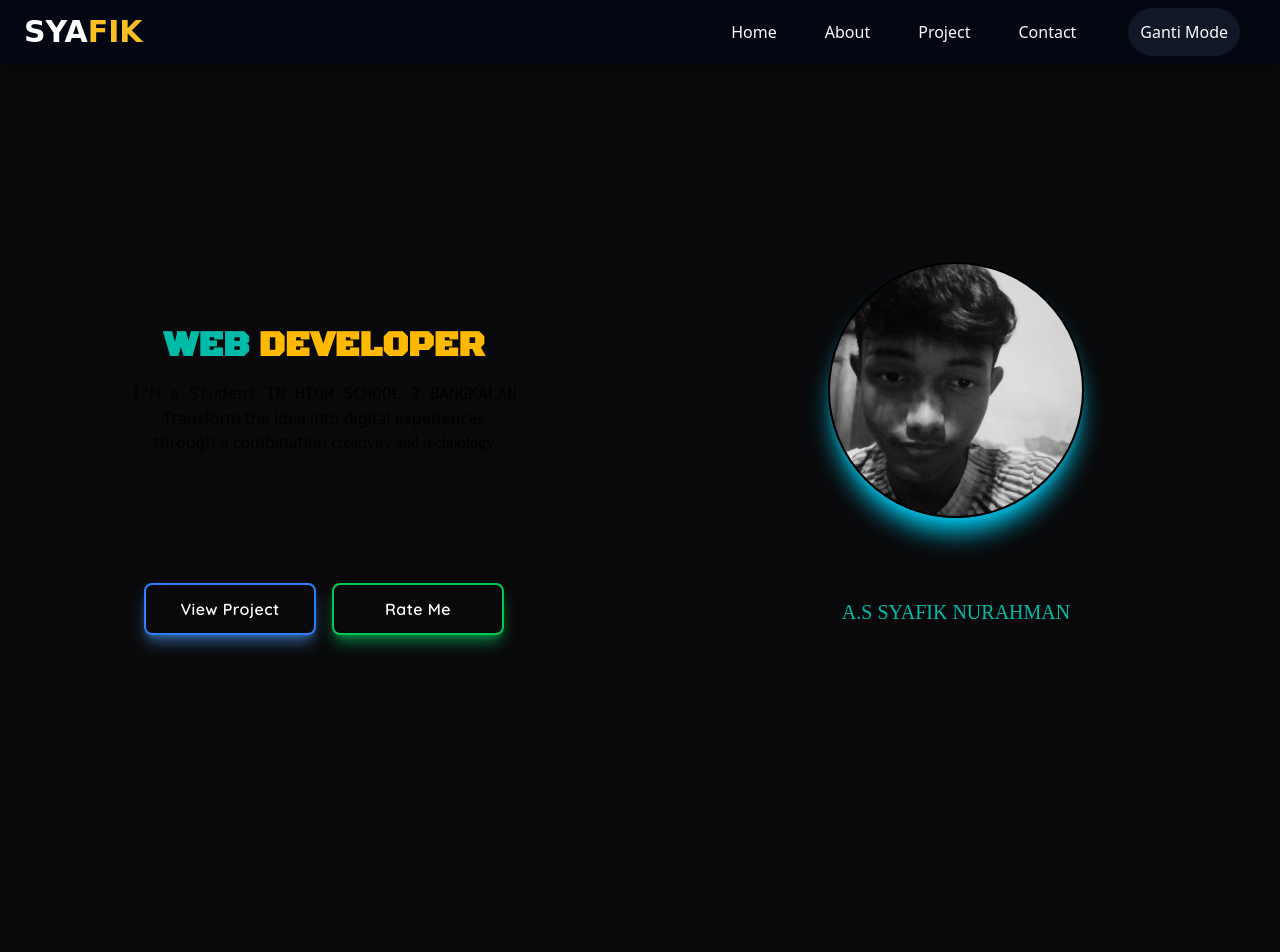
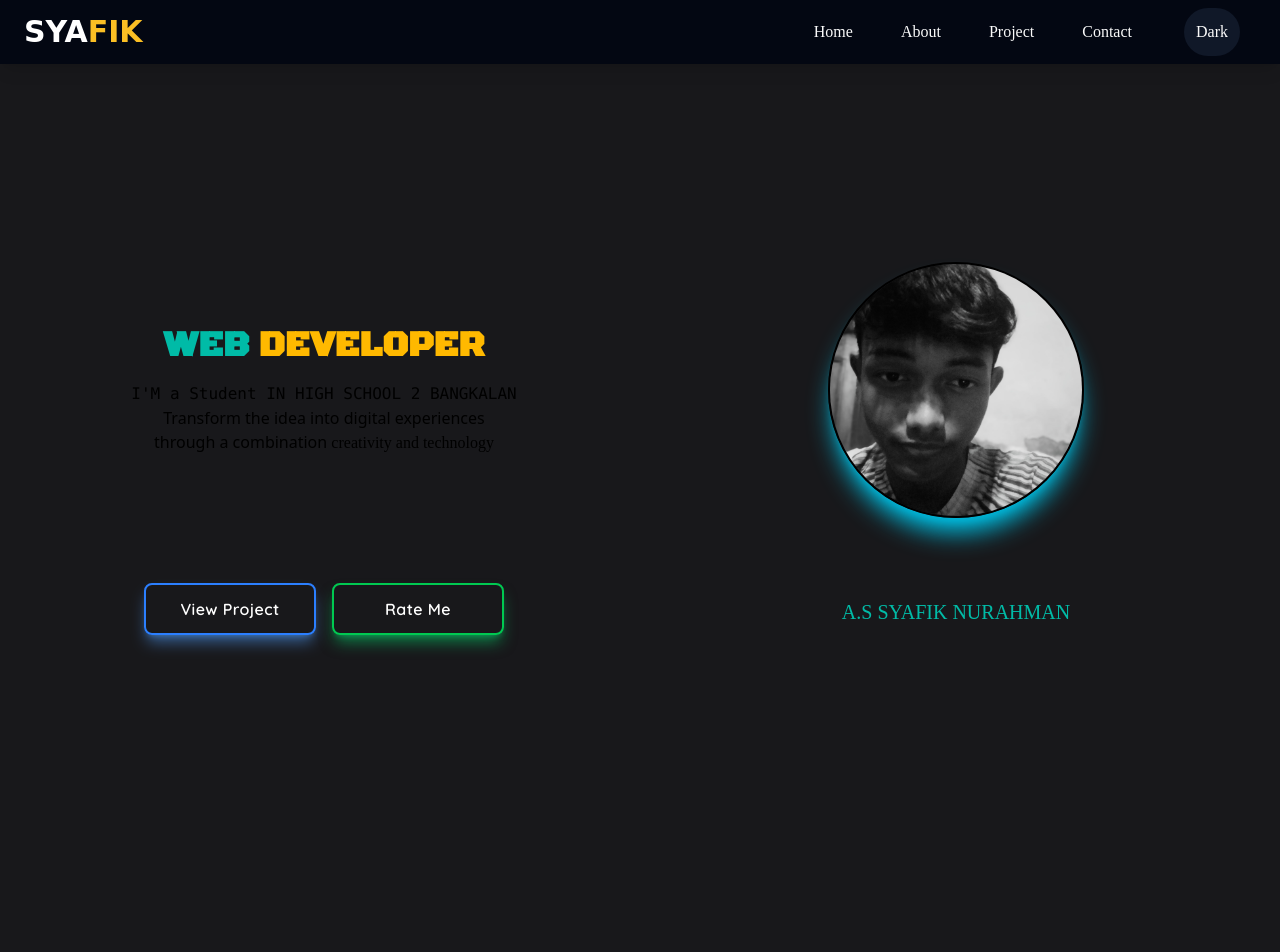
Before and after one commit to theLarvathon/syafikweb, a PHP site: page / in a window 1280 px wide; the page is wider, and only the part inside the window is pictured. Shown: the top 952 px of that part. Run offline with PHP 8.4, Linux system fonts and the light colour scheme; some libraries are stand-ins or nearby versions; some web fonts are replaced.

Commit message:
fix visual and transition

```diff
--- a/home.php
+++ b/home.php
@@ -22,7 +22,7 @@
   <title>Syafik Dev</title>
 </head>
 
-<body class=" bg-zinc-950">
+<body class=" bg-zinc-900">
   <!-- Tambah padding-top untuk navbar fixed -->
 
   <!-- Navbar -->
@@ -41,14 +41,13 @@
         </svg>
       </div>
       <!-- menu dekstop -->
-      <div id="nav-menu" class="hidden text-neutral-50 md:flex gap-6 ">
+      <div id="nav-menu" class="hidden text-neutral-50 md:flex gap-6 font-jac">
         <a href="#" class="Text-nav p-3 hover:text-teal-400 transition">Home</a>
         <a href="#about" class="Text-nav p-3 hover:text-teal-400 transition">About</a>
         <a href="#project" class="Text-nav p-3 hover:text-teal-400 transition">Project</a>
         <a href="#contact" class="Text-nav p-3 hover:text-teal-400 transition">Contact</a>
         <button
-          class="toggleMode bg-button Text p-3 bg-gray-900 rounded-full mx-4 cursor-pointer hover:text-teal-400 transition">Ganti
-          Mode</button>
+          class="toggleMode bg-button p-3 bg-gray-900 rounded-full mx-4 cursor-pointer hover:text-teal-400 transition Text"> <span>Dark</span></button>
       </div>
     </div>
   </nav>
@@ -60,8 +59,7 @@
     <a href="#project" class="Text-nav p-3 hover:text-teal-400 transition">Project</a>
     <a href="#contact" class="Text-nav p-3 hover:text-teal-400 transition ">Contact</a>
     <button
-      class="toggleMode bg-button Text p-3 bg-stone-900 rounded-full cursor-pointer hover:text-teal-400 transition">Ganti
-      Mode</button>
+      class="toggleMode bg-button p-3 bg-stone-900 rounded-full cursor-pointer hover:text-teal-400 transition Text">Dark</button>
   </div>
 
   <!-- Hero Section -->
@@ -399,14 +397,14 @@
           </p>
           <p class="Text text-gray-300">
             <a href="https://www.instagram.com/xlarvaton" class="font-semibold text-teal-400">Instagram:
-              <span class="text-neutral-50">@xlarvaton</span>
+              <span class="Text text-neutral-50">@xlarvaton</span>
 
             </a>
           </p>
           <p class="Text text-gray-300">
             <a href="https://github.com/theLarvathon" class="font-semibold text-teal-400">GitHub:
               <i class="fab fa-github text-2xl"></i>
-              <span class="text-neutral-50">thelarvathon</span>
+              <span class="Text text-neutral-50">thelarvathon</span>
             </a>
           </p>
         </div>
@@ -415,10 +413,10 @@
   </section>
 
   <!-- Footer -->
-  <footer class="bg-gray-950 py-6 mt-10">
+  <footer class="navbg bg-gray-950 py-6 mt-10">
     <div class="container w-full px-6 text-center text-gray-400 font-quicksand">
-      <p>&copy; 2026 Syafik Dev. All rights reserved.</p>
-      <p class="text-sm mt-2">Built with Tailwind CSS</p>
+      <p class="Text">&copy; 2026 Syafik Dev. All rights reserved.</p>
+      <p class="text-sm Text mt-2">Built with Tailwind CSS</p>
     </div>
   </footer>
 
--- a/index.css
+++ b/index.css
@@ -37,6 +37,7 @@ body.light-mode {
 .Text.light-mode {
   color: rgb(0, 0, 0);
 }
+
 
 .navbg.light-mode {
   background-color: hsl(241, 100%, 63%);
--- a/index.js
+++ b/index.js
@@ -17,12 +17,16 @@ const fadeinP = document.getElementById("fadeinP");
 // const h4 = document.querySelectorAll("h4");
 // const h2 = document.querySelector("h2");
 window.onload = function () {
-  svg.classList.add("dark-mode");
-  named.classList.add("dark-mode");
-  namedSpan.classList.add("dark-mode");
+  if (svg) svg.classList.add("dark-mode"); // ✅ Aman
+  if (named) named.classList.add("dark-mode");
+  if (namedSpan) namedSpan.classList.add("dark-mode");
 };
+// Asumsikan Anda memiliki selector untuk tombol yang teksnya ingin diubah
+const toggleBtnBtn = document.querySelectorAll('.toggleMode'); // atau selector lain
+
 toggleBtns.forEach((toggleBtn) => {
   toggleBtn.addEventListener("click", function () {
+     console.log("diklik, light-mode?", body.classList.contains("light-mode"));
     // Cek mode saat ini
     if (body.classList.contains("light-mode")) {
       body.classList.remove("light-mode");
@@ -37,8 +41,12 @@ toggleBtns.forEach((toggleBtn) => {
       bgBtn.forEach((r) => r.classList.remove("light-mode"));
       svg.classList.remove("light-mode");
       svg.classList.add("dark-mode");
-      // Update teks tombol
-      toggleBtn.textContent = "light-mode";
+
+
+       toggleBtns.forEach((btn) => {
+        btn.textContent = "Dark";
+      });
+
     } else {
       body.classList.add("light-mode");
       text.forEach((r) => r.classList.add("light-mode"));
@@ -53,10 +61,13 @@ toggleBtns.forEach((toggleBtn) => {
       svg.classList.add("light-mode");
       svg.classList.remove("dark-mode");
 
-      toggleBtns.textContent = "Dark-mode";
+       toggleBtns.forEach((btn) => {
+        btn.textContent = "Light";
+      });
     }
   });
 });
+
 svg.setAttribute('data-aos', 'fade-up');
 svg.setAttribute('data-aos-duration', '2000');
 // ============= HUMBERGER MENU ============== //
@@ -186,7 +197,7 @@ document.addEventListener("DOMContentLoaded", function () {
       const block = document.createElement("div");
       const isEven = i % 2 === 0;
       block.setAttribute('data-aos', 'fade-up');
-      block.setAttribute('data-aos-duration', '2000');
+      block.setAttribute('data-aos-duration', '500');
       block.className = `flex-1 border-t-2 border-r-2 border-r-blue-700 border-blue-300 ${isEven ? "bg-blue-500" : "bg-blue-600"
         }`;
       divider.appendChild(block);
```
Also changed, not shown: other parts of home.php (+21 -21 lines).
